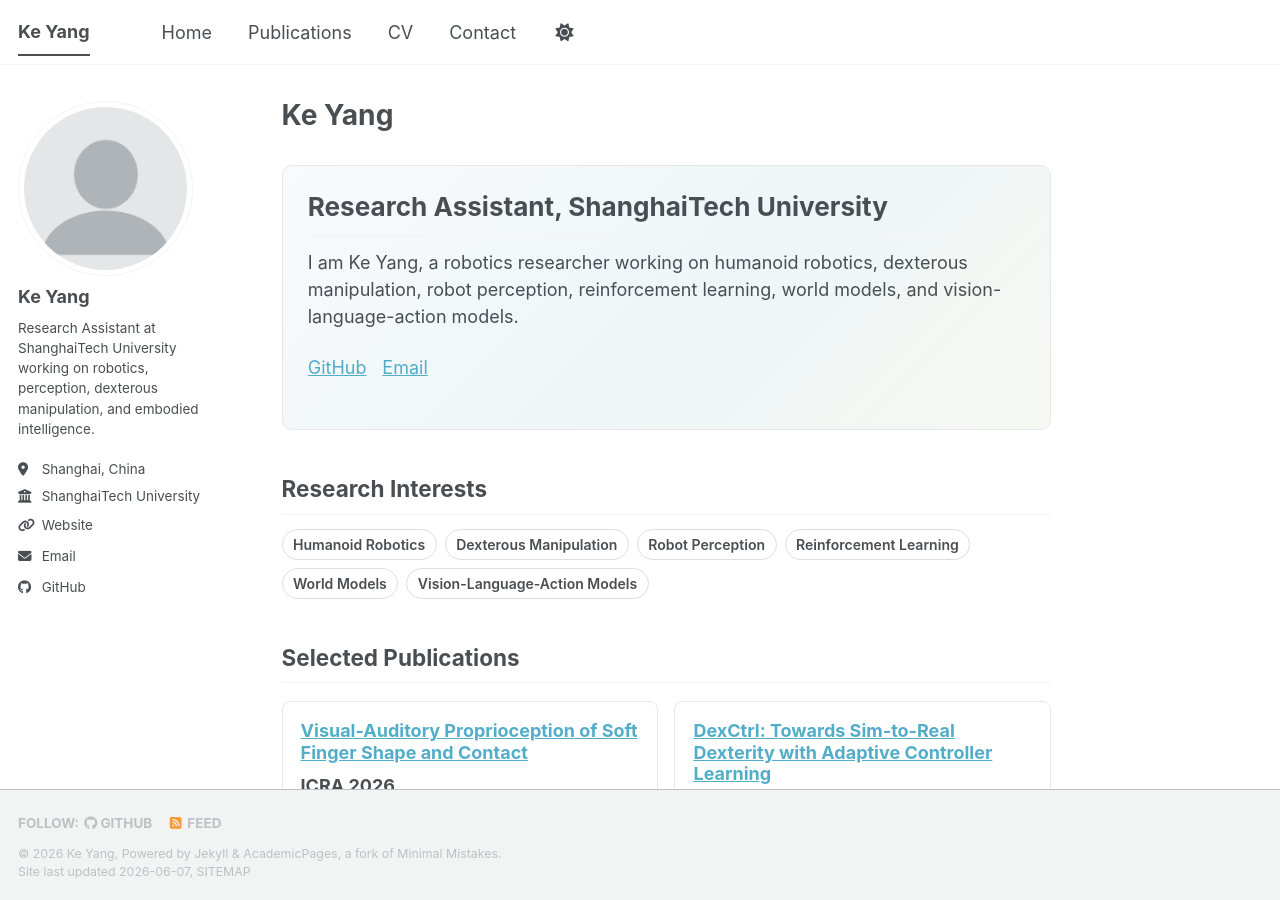
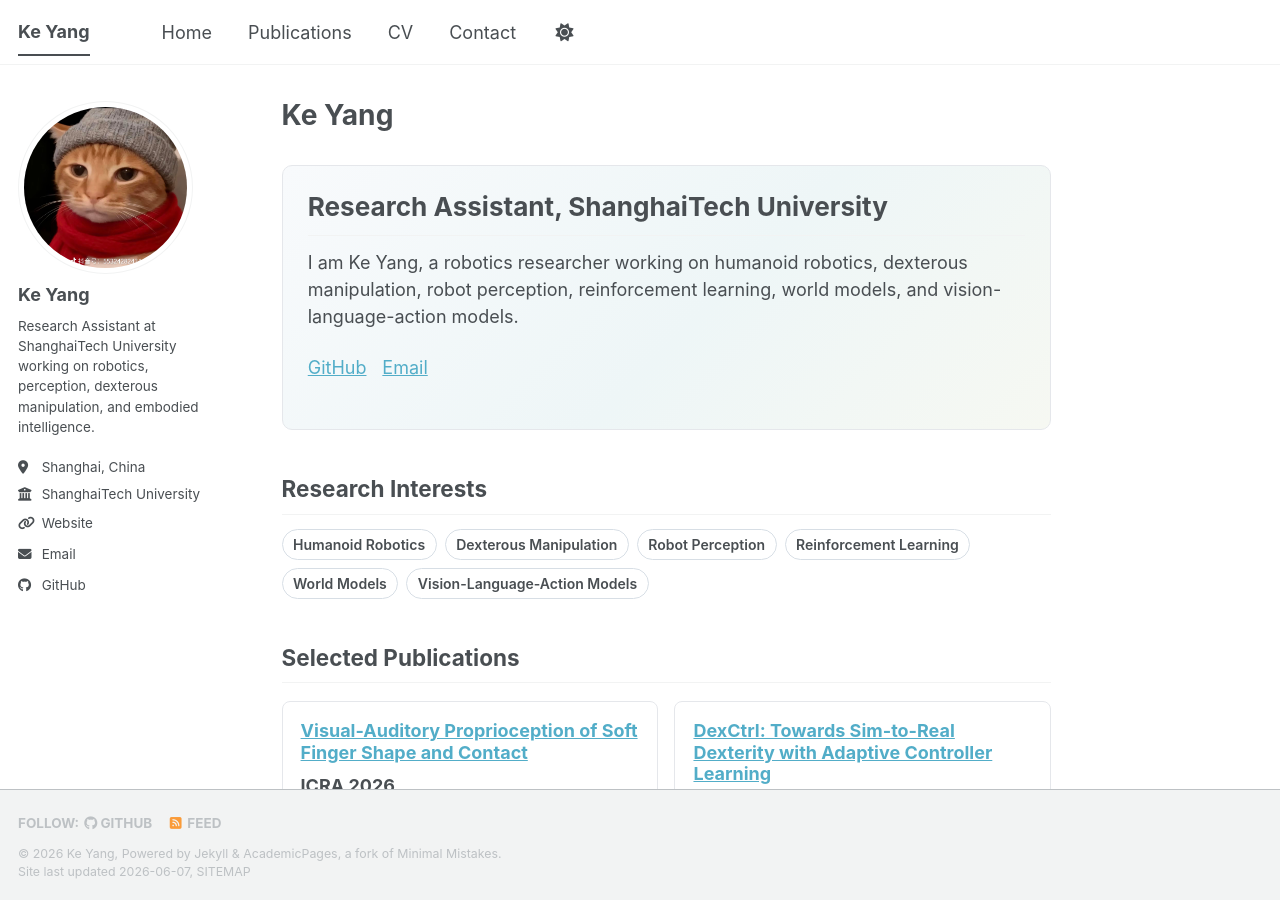
Before and after one commit to Rookie629/Rookie629.github.io, a Jekyll site: the page built from _pages/about.md, in a window 1280 px wide and 900 px high. Built offline with Jekyll 4.4.1, drawn with Linux system fonts in a browser that asks for light colours; a script bundle is joined from its source files by our own code; library files that are not in the unit come from our copies.

Commit message:
Update _config.yml

```diff
--- a/_config.yml
+++ b/_config.yml
@@ -11,7 +11,7 @@ repository: "Rookie629/Rookie629.github.io"
 
 # Site Author
 author:
-  avatar: "profile.png"
+  avatar: "kitty.jpg"
   name: "Ke Yang"
   pronouns:
   bio: "Research Assistant at ShanghaiTech University working on robotics, perception, dexterous manipulation, and embodied intelligence."
```
